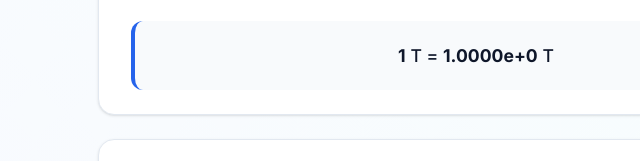
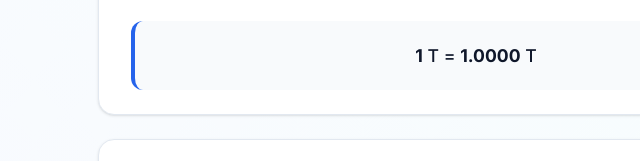
Before and after one commit to emlizard/magunitlizard, a plain HTML site: page index.html in a window 1280 px wide. Shown: the part 563-724 px from the top of the page, 166-806 px from the left. Drawn offline with nearby package versions, Linux system fonts and the light colour scheme.

Commit message:
Update index.html

```diff
--- a/index.html
+++ b/index.html
@@ -166,7 +166,7 @@
       }
 
       // Display the result
-      resultEl.innerHTML = `<strong>${val.toLocaleString()}</strong> ${from} = <strong>${result.toExponential(4)}</strong> ${to}`;
+      resultEl.innerHTML = `<strong>${val.toLocaleString()}</strong> ${from} = <strong>${result.toFixed(4)}</strong> ${to}`;
 
       // Add a brief animation for feedback
       resultEl.classList.add('updated');
```
